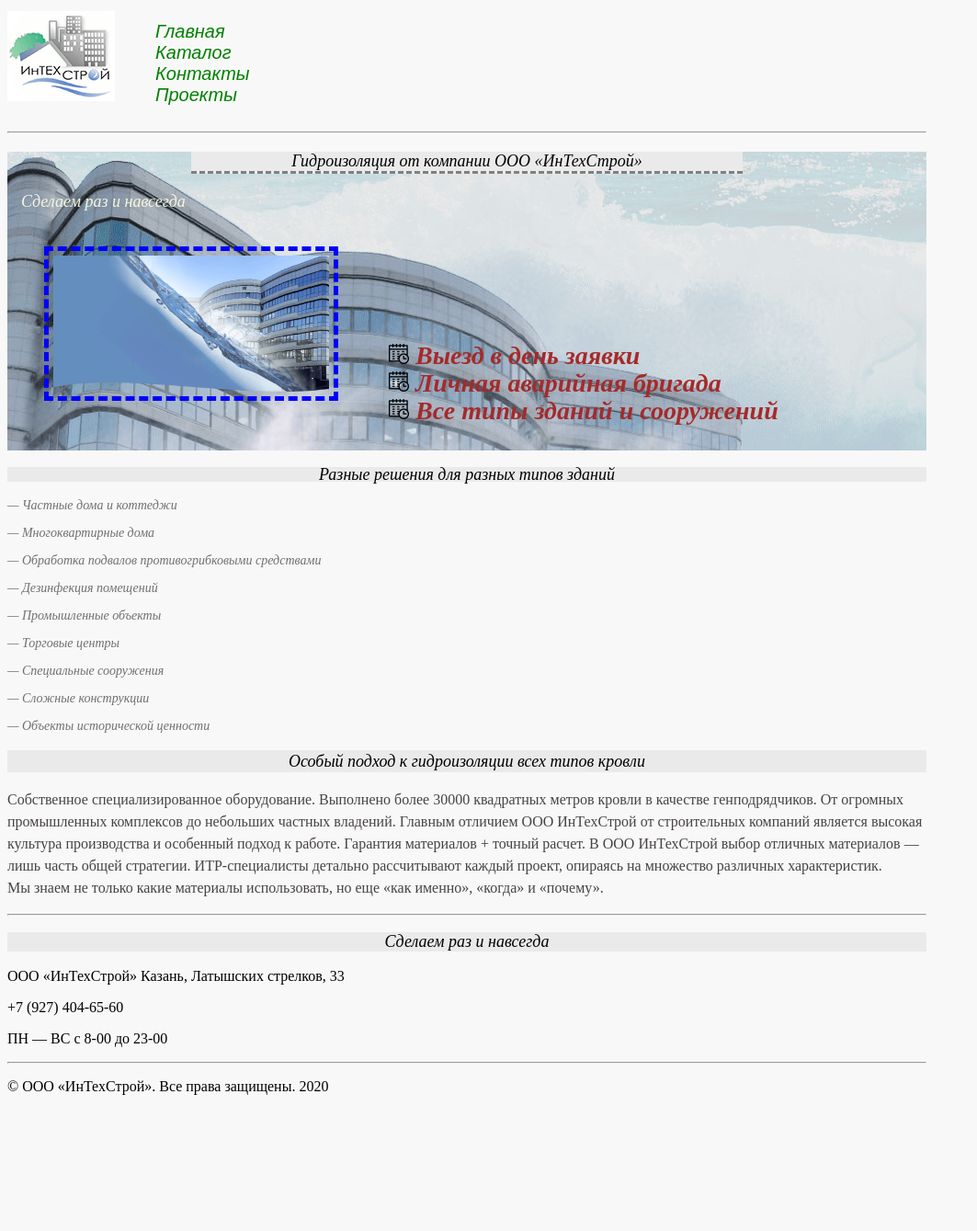
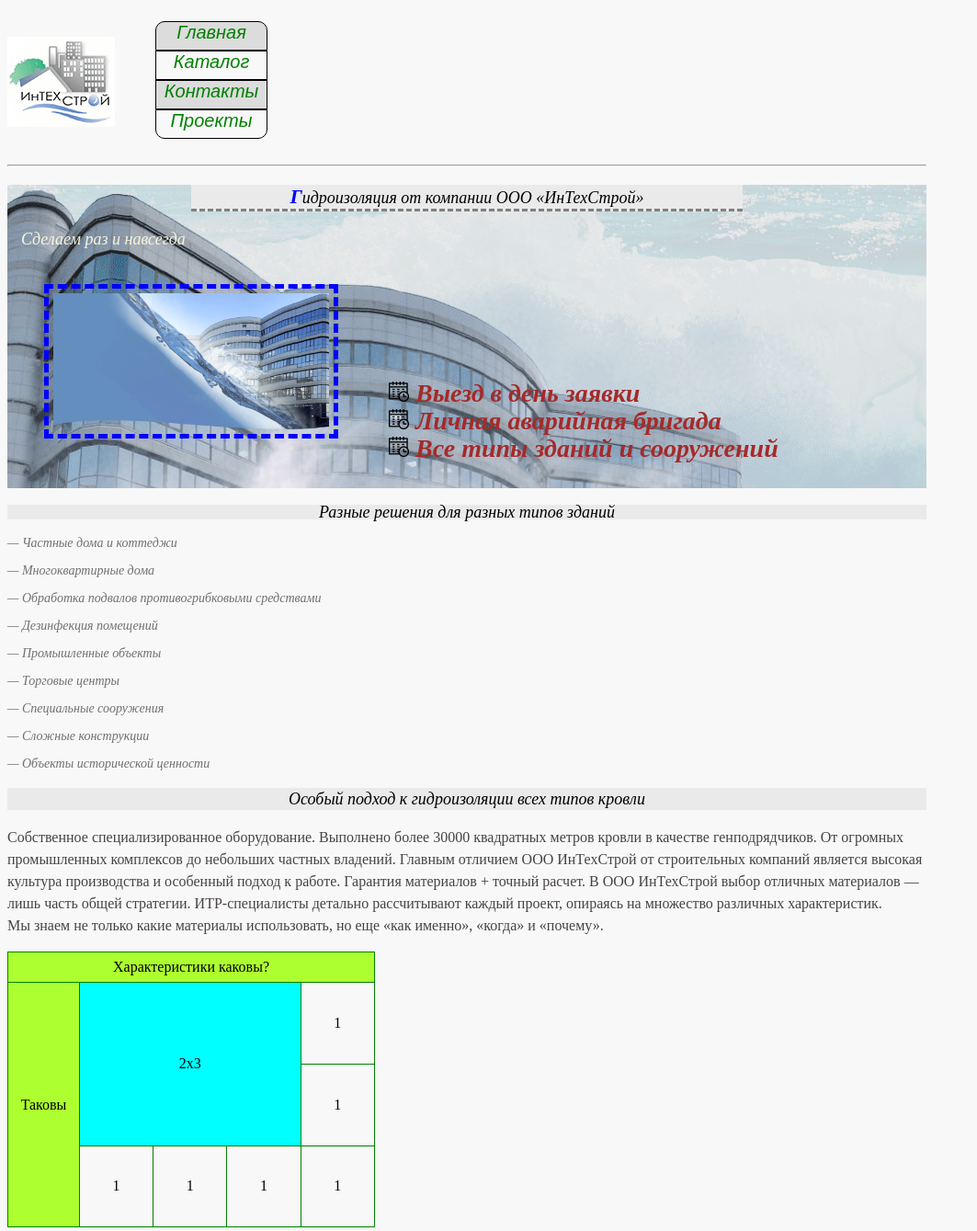
Before and after one commit to radif-ru/html-css_interactive, a plain HTML site: page index.html in a window 1280 px wide. Shown: the part 5-1344 px from the top of the page at 92% size, without its empty margins (0-1063 px from the left). Before the commit the page ends 1212 px from the top, so only its background shows below. Drawn offline with Linux system fonts and the light colour scheme.

Commit message:
lesson04

```diff
--- a/css/style.css
+++ b/css/style.css
@@ -3,31 +3,71 @@ body {
     background: #f8f8f8;
 }
 
-a {
-    text-decoration: none;
-    color: inherit
-}
 
-a:hover {
-    color: brown;
-    transition-duration: 0.3s;
-}
-
+/*Главная*/
 .logo img {
     background: white;
 }
 
 .menu {
     color: green;
-    list-style-type: none;
     font-family: fantasy;
     font-style: italic;
     font-size: 20px;
     display: inline-block;
 }
 
-.gidro ul {
-    font-style: normal;
+.menu li {
+    width: 120px;
+    height: 30px;
+    list-style-type: none;
+    border: 1px solid #000;
+    text-align: center;
+    transition-duration: 0.3s;
+}
+
+.menu li:first-child {
+    border-top-left-radius: 10px;
+    border-top-right-radius: 10px
+}
+
+.menu li:last-child {
+    border-bottom-left-radius: 10px;
+    border-bottom-right-radius: 10px
+}
+
+.menu li:nth-child(2n-1) {
+    background-color: gainsboro;
+}
+
+.menu li:hover {
+    background-color:antiquewhite;
+}
+
+.menu li:not(:last-child):hover::after {
+    content: " >>";
+    color: red;
+    font-size: 23px;
+}
+
+.menu li:last-child:hover::before {
+    content: " >>";
+    color: red;
+    font-size: 23px;
+}
+
+.menu li a, .catalogue figure a, .catalogue-page a {
+    text-decoration: none;
+    color: inherit;
+    transition-duration: 0.3s;
+}
+
+.menu li a:hover, .catalogue figure a:hover, .catalogue-page a:hover {
+    color: brown;
+}
+
+.menu li a:active, .catalogue figure a:active {
+    color: salmon
 }
 
 h1,
@@ -46,12 +86,13 @@ img[alt="gidro"] {
     outline: 5px blue dashed;
     padding: 5px;
     height: 100%;
-    margin: 25px 45px
+    margin: 25px 45px;
+    transition: 0.1s;
 }
 
 .gidro img:hover {
     transform: scale(1.2);
-    transition: 0.3s;
+    outline-width: 0px;
 }
 
 .gidro {
@@ -70,6 +111,12 @@ img[alt="gidro"] {
     padding-left: 15px;
     font-weight: 400;
     color: beige;
+}
+
+.text-decor::first-letter {
+    font-size: 22px;
+    color:blue;
+    font-weight: 800;
 }
 
 .gidro ul {
@@ -98,33 +145,84 @@ img[alt="gidro"] {
     text-align: left;
 }
 
-input {
+.table {
+    border: 1px solid red;
+    width: 400px;
+    height: 300px;
+    border-spacing: 10px;
+    border-collapse: collapse; /*при collapse spacing перествёт работать*/
+}
+
+.table td {
+    border: 1px solid green;
+    vertical-align: middle;
+    text-align: center;
+}
+
+.table-menu {
+    background-color: greenyellow;
+    height: 30px;
+}
+
+.table-vmenu {
+    background-color: greenyellow;
+    width: 75px;
+}
+.table-merge {
+    background-color:aqua;
+}
+/*Главная*/
+
+/*Каталог*/
+.catalogue div {
+    display: flex;
+}
+
+.catalogue figure {
+    margin-left: 0;
+}
+
+.catalogue img, .catalogue-page img {
+    outline: 5px solid green;
+    transition-duration: 0.2s;
+}
+
+.catalogue img:hover, .catalogue-page img:hover {
+    outline-width: 0;
+}
+
+.catalogue-page p::first-letter {
+    font-size: 22px;
+    color: brown;
+    font-weight: 800;
+}
+/*Каталог*/
+
+/*Контакты*/
+.contacts-user input {
     margin: 5px 0
 }
 
-input[type="text"] {
+.contacts-user input[type="text"] {
     height: 1.5em;
     width: 15em;
 }
 
-input[type="text"],
-textarea {
+.contacts-user input[type="text"],
+.contacts-user textarea {
     color: green;
     font-size: 14px;
     font-weight: 400;
     line-height: 16px;
     padding: 0.2em 0.3em;
+    text-transform: capitalize;
+}
+
+.contacts-user input[type="text"]:focus, .contacts-user textarea:focus {
+    background-color:aquamarine;
 }
 
 .contacts {
     background: white;
 }
-
-.catalogue div {
-    display: flex;
-
-}
-
-.catalogue figure {
-    margin-left: 0;
-}
+/*Контакты*/
--- a/index.html
+++ b/index.html
@@ -20,8 +20,8 @@
         <hr>
     </header>
     <section class="gidro">
-        <h1>Гидроизоляция от компании ООО &laquo;ИнТехСтрой&raquo;</h1>
-        <i>Сделаем раз и навсегда</i><br><br>
+        <h1 class="text-decor">Гидроизоляция от компании ООО &laquo;ИнТехСтрой&raquo;</h1>
+        <i class="text-decor">Сделаем раз и навсегда</i><br><br>
         <a href="img/bg_header.png" target="_blank"><img src="img/bg_header.png" alt="gidro" width="300px" ></a>
         <ul>
             <li>Выезд в&nbsp;день заявки</li>
@@ -45,6 +45,27 @@
         <h3>Особый подход к&nbsp;гидроизоляции всех типов кровли</h3>
         <p>Собственное специализированное оборудование. Выполнено более 30000 квадратных метров кровли в&nbsp;качестве генподрядчиков. От&nbsp;огромных промышленных комплексов до&nbsp;небольших частных владений. Главным отличием ООО ИнТехСтрой от&nbsp;строительных компаний является высокая культура производства и&nbsp;особенный подход к&nbsp;работе. Гарантия материалов + точный расчет. В&nbsp;ООО ИнТехСтрой выбор отличных материалов&nbsp;&mdash; лишь часть общей стратегии. ИТР-специалисты детально рассчитывают каждый проект, опираясь на&nbsp;множество различных характеристик. Мы&nbsp;знаем не&nbsp;только какие материалы использовать, но&nbsp;еще &laquo;как именно&raquo;, &laquo;когда&raquo; и&nbsp;&laquo;почему&raquo;.</p>
     </section>
+    <section>
+        <table class="table">
+            <tr>
+                <td class="table-menu" colspan="5">Характеристики каковы?</td>
+            </tr>
+            <tr>
+                <td class="table-vmenu" rowspan="3">Таковы</td>
+                <td class="table-merge" colspan="3" rowspan="2">2x3</td>
+                <td>1</td>
+            </tr>
+            <tr>
+                <td>1</td>
+            </tr>
+            <tr>
+                <td>1</td>
+                <td>1</td>
+                <td>1</td>
+                <td>1</td>
+            </tr>
+        </table>
+    </section>
 
     <hr>
     <footer class="footer" id="6">
```
